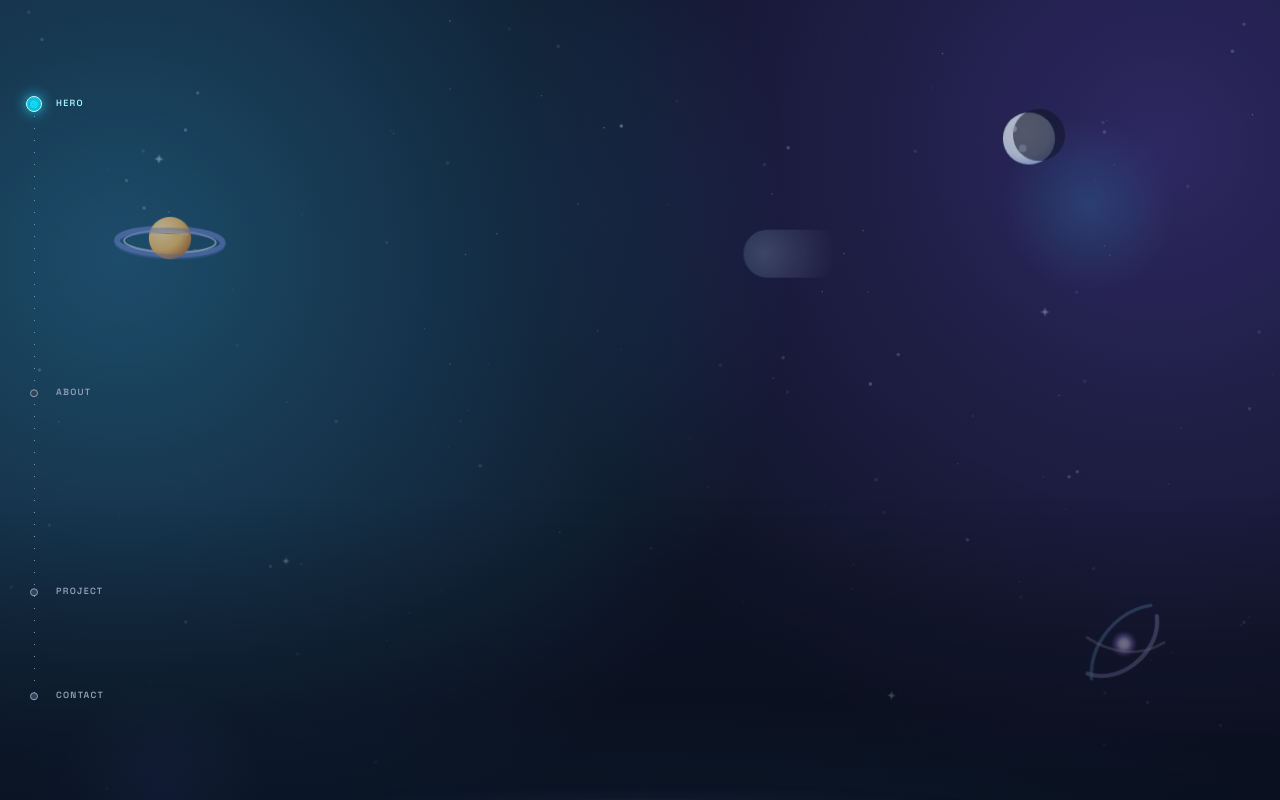
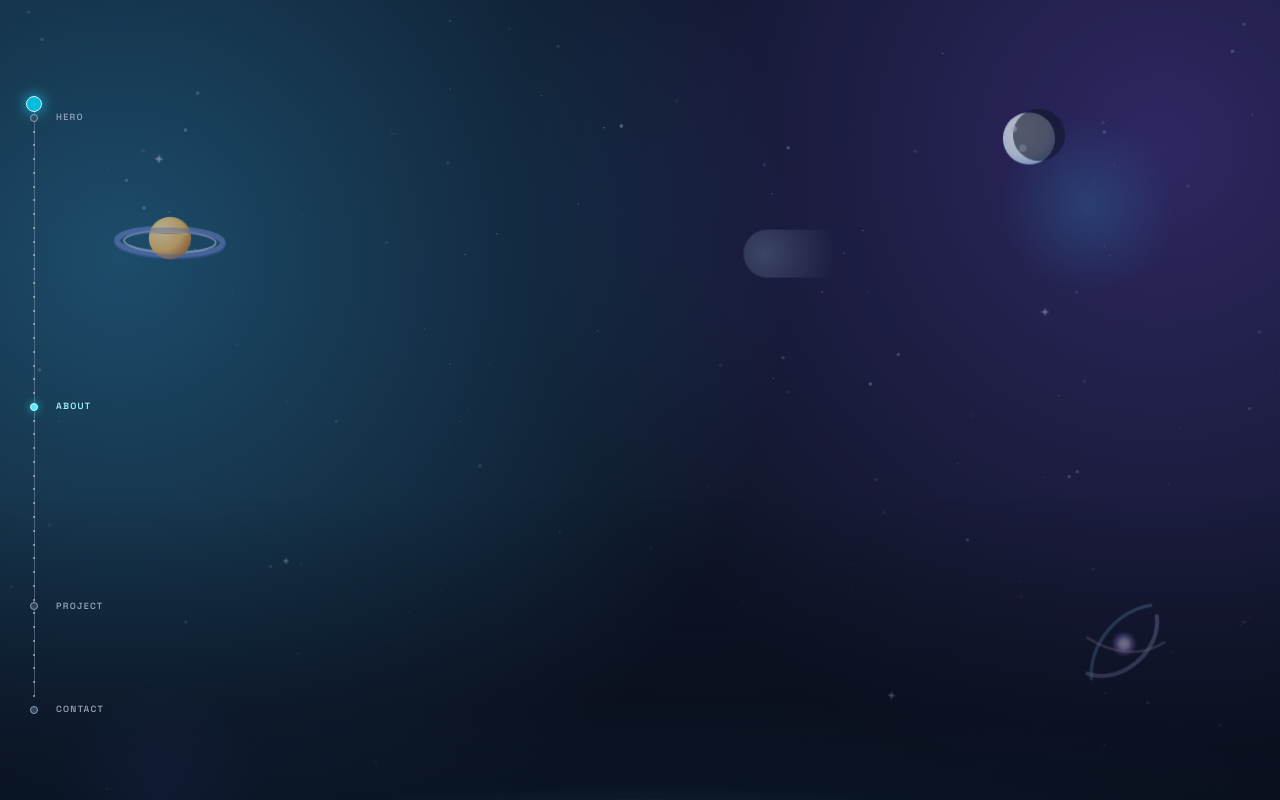
Before and after one commit to BangJhen/BangJhener, a Next.js app: page / in a window 1280 px wide. Shown: the top 800 px of the page. Built offline with nearby package versions, Linux system fonts and the light colour scheme.

Commit message:
feat: Magnification Effect for nav sidebar

```diff
--- a/src/components/Navigation.jsx
+++ b/src/components/Navigation.jsx
@@ -6,6 +6,7 @@ export default function Navigation() {
   const [scrollProgress, setScrollProgress] = useState(0);
   const [activeSection, setActiveSection] = useState("hero");
   const [sectionPoints, setSectionPoints] = useState([]);
+  const [hoverProgress, setHoverProgress] = useState(null);
 
   const sections = useMemo(
     () => [
@@ -16,6 +17,7 @@ export default function Navigation() {
     ],
     []
   );
+  const rulerTicks = useMemo(() => Array.from({ length: 44 }, (_, index) => index / 43), []);
 
   useEffect(() => {
     const computeSections = () => {
@@ -59,17 +61,9 @@ export default function Navigation() {
 
     computeSections();
     handleScroll();
-    let rafId = 0;
-    const loop = () => {
-      handleScroll();
-      rafId = window.requestAnimationFrame(loop);
-    };
-    rafId = window.requestAnimationFrame(loop);
-
     window.addEventListener("scroll", handleScroll, { passive: true });
     window.addEventListener("resize", computeSections);
     return () => {
-      window.cancelAnimationFrame(rafId);
       window.removeEventListener("scroll", handleScroll);
       window.removeEventListener("resize", computeSections);
     };
@@ -77,15 +71,32 @@ export default function Navigation() {
 
   return (
     <nav className="fixed left-3 top-1/2 z-50 hidden -translate-y-1/2 md:block" aria-label="Section ruler navigation">
-      <div className="relative h-[78vh] w-24">
-        <div
-          className="absolute left-[22px] top-4 bottom-4 z-0 w-px"
-          style={{
-            background:
-              "repeating-linear-gradient(to bottom, rgba(148,163,184,0.85) 0px, rgba(148,163,184,0.85) 1px, transparent 1px, transparent 12px)",
-          }}
-          aria-hidden="true"
-        />
+      <div
+        className="relative h-[78vh] w-24"
+        onMouseMove={(event) => {
+          const rect = event.currentTarget.getBoundingClientRect();
+          const topPadding = 16;
+          const trackHeight = Math.max(rect.height - topPadding * 2, 1);
+          const ratio = (event.clientY - rect.top - topPadding) / trackHeight;
+          setHoverProgress(Math.min(Math.max(ratio, 0), 1));
+        }}
+        onMouseLeave={() => setHoverProgress(null)}>
+        <div className="absolute left-[22px] top-4 bottom-4 z-0 w-px bg-slate-400/45" aria-hidden="true" />
+        <div className="absolute left-[22px] top-4 bottom-4 z-0" aria-hidden="true">
+          {rulerTicks.map((tickRatio) => {
+            const tickDistance = hoverProgress === null ? Number.POSITIVE_INFINITY : Math.abs(hoverProgress - tickRatio);
+            const tickInfluence = Number.isFinite(tickDistance) ? Math.exp(-((tickDistance / 0.17) ** 2)) : 0;
+            const tickScale = 1 + tickInfluence * 2.1;
+            const tickPullX = tickInfluence * 10;
+            return (
+              <span
+                key={tickRatio}
+                className="absolute left-1/2 block h-[2px] w-[2px] rounded-full bg-slate-300/75 transition-transform duration-150 ease-out"
+                style={{ top: `${tickRatio * 100}%`, transform: `translate(-50%, -50%) translateX(${tickPullX}px) scale(${tickScale})` }}
+              />
+            );
+          })}
+        </div>
         <div className="absolute left-[22px] top-4 bottom-4 z-30" aria-hidden="true">
           <div
             className="absolute h-4 w-4 -translate-x-1/2 -translate-y-1/2 rounded-full border border-cyan-100 bg-cyan-400/85 shadow-[0_0_14px_rgba(34,211,238,0.9)]"
@@ -96,21 +107,28 @@ export default function Navigation() {
         <ul className="absolute inset-0">
           {sectionPoints.map((section) => {
             const isActive = section.id === activeSection;
+            const distance = hoverProgress === null ? Number.POSITIVE_INFINITY : Math.abs(hoverProgress - section.ratio);
+            const influence = Number.isFinite(distance) ? Math.exp(-((distance / 0.24) ** 2)) : 0;
+            const markerScale = 1 + influence * 1.25;
+            const labelScale = 1 + influence * 0.48;
+            const pullX = influence * 16;
             return (
               <li
                 key={section.id}
-                className="absolute left-0 right-0 -translate-y-1/2"
+                className="absolute left-0 right-0"
                 style={{ top: `calc(16px + (100% - 32px) * ${section.ratio})` }}>
-                <a href={`#${section.id}`} className="group relative flex items-center pl-9">
+                <a href={`#${section.id}`} className="group relative flex h-7 items-center pl-9">
                   <span
-                    className={`absolute left-[22px] z-10 block h-2 w-2 -translate-x-1/2 rounded-full border transition-all ${
+                    className={`absolute left-[22px] top-1/2 z-10 block h-2 w-2 rounded-full border transition-[transform,box-shadow,background-color,border-color] duration-180 ease-out ${
                       isActive ? "border-cyan-100 bg-cyan-300 shadow-[0_0_8px_rgba(34,211,238,0.8)]" : "border-slate-400 bg-slate-700"
                     }`}
+                    style={{ transform: `translate(-50%, -50%) translateX(${pullX}px) scale(${markerScale})` }}
                   />
                   <span
-                    className={`ml-2 text-[9px] font-semibold tracking-[0.14em] transition-colors ${
+                    className={`ml-2 origin-left text-[9px] font-semibold tracking-[0.14em] transition-[color,transform] duration-180 ease-out ${
                       isActive ? "text-cyan-200" : "text-slate-400 group-hover:text-cyan-300"
-                    }`}>
+                    }`}
+                    style={{ transform: `translateX(${pullX}px) scale(${labelScale})` }}>
                     {section.label}
                   </span>
                 </a>
```
